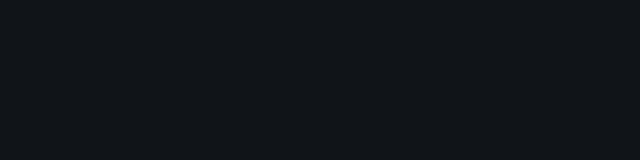
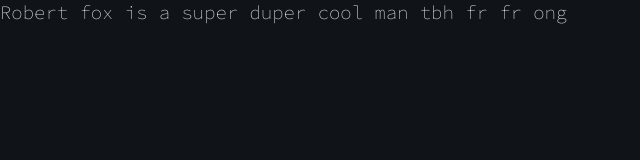
Before and after one commit to GTI-Curriculum-Enhancement/307site, a plain HTML site: page robbie.html in a window 1280 px wide. Shown: the whole page, without its empty margins (0-640 px from the left). Drawn offline with Linux system fonts and the light colour scheme.

Commit message:
neeeew site

```diff
--- a/robbie.html
+++ b/robbie.html
@@ -14,7 +14,9 @@
 </head>
 
 <body>
-
+    <p>
+       Robert fox is a super duper cool man tbh fr fr ong
+   </p>
 </body>
 
 </html>
```
